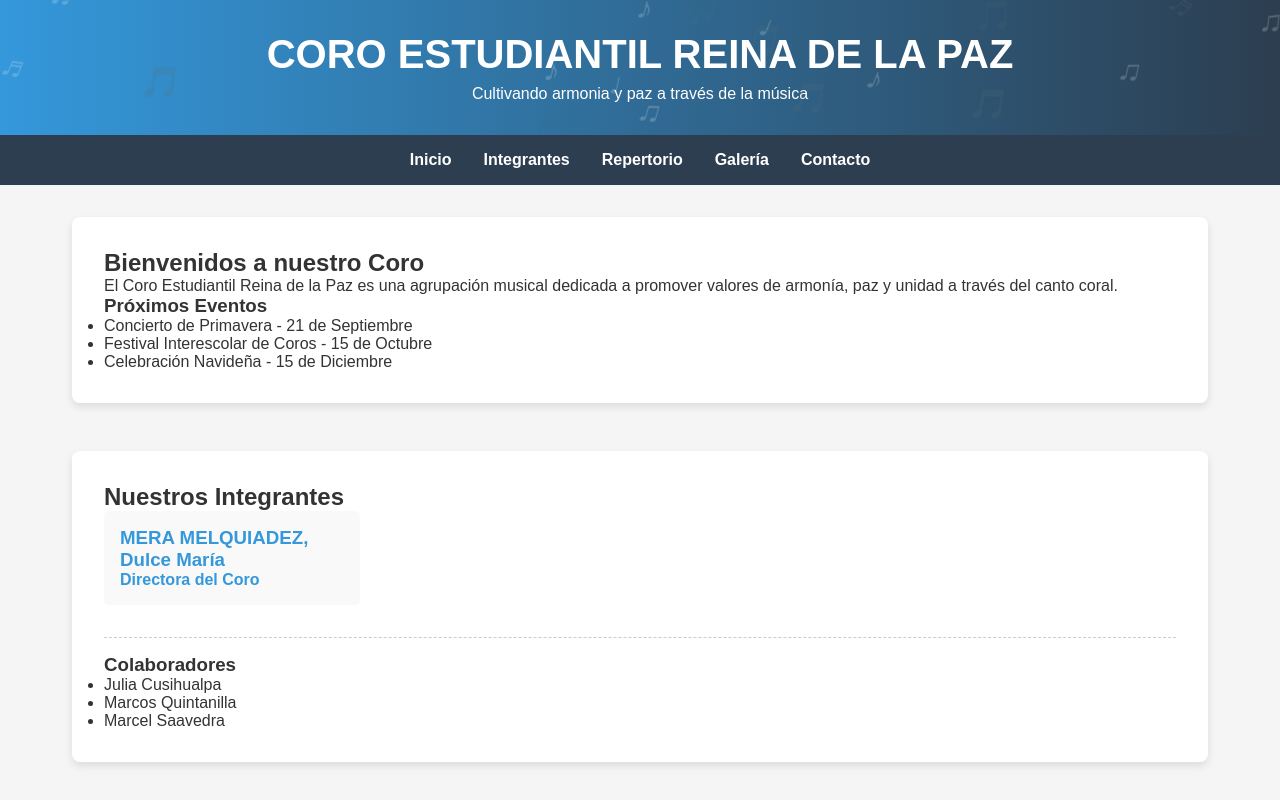
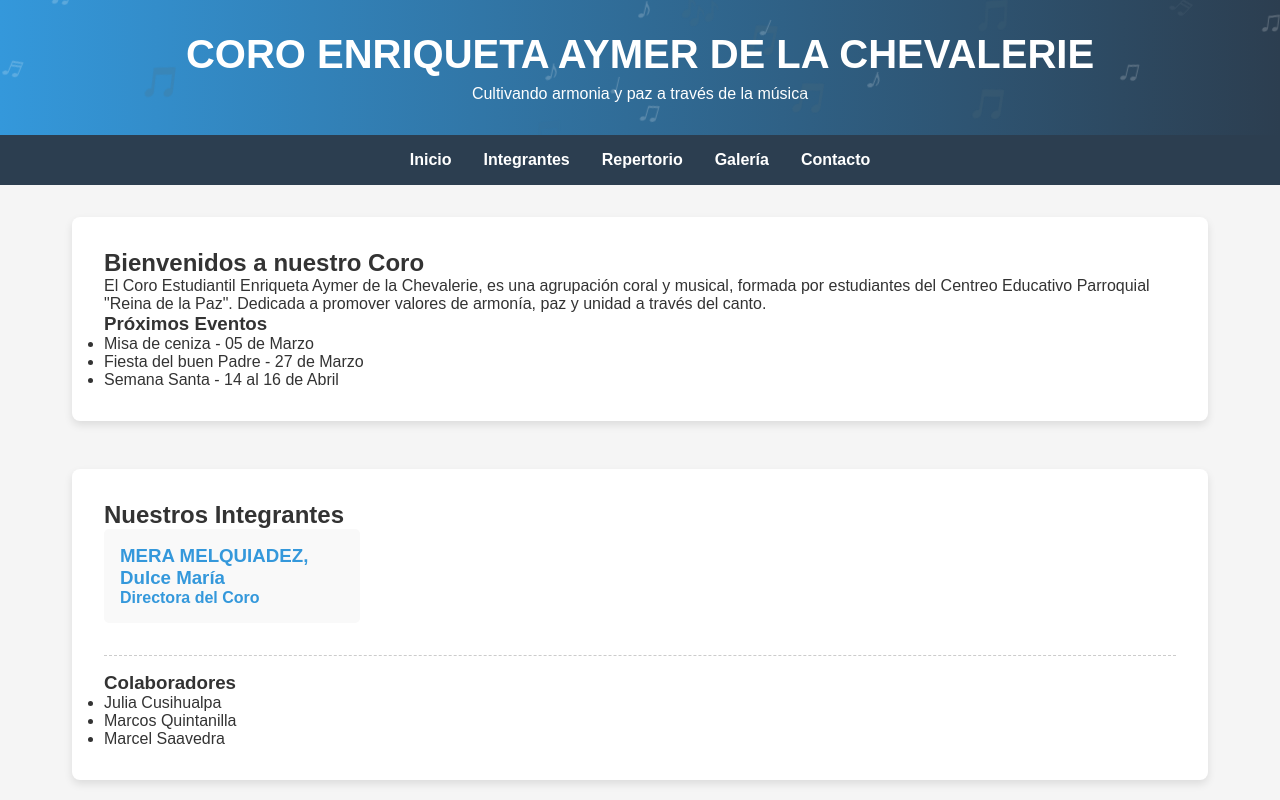
Before and after one commit to CRDLP/cororeinadlp, a plain HTML site: page index.html in a window 1280 px wide. Shown: the top 800 px of the page. Drawn offline with Linux system fonts and the light colour scheme.

Commit message:
Update index.html

```diff
--- a/index.html
+++ b/index.html
@@ -9,7 +9,7 @@
 <body>
     <header>
         <div class="music-notes" id="musicNotes"></div>
-        <h1>CORO ESTUDIANTIL REINA DE LA PAZ</h1>
+        <h1>CORO ENRIQUETA AYMER DE LA CHEVALERIE</h1>
         <p>Cultivando armonia y paz a través de la música</p>
     </header>
 
@@ -26,14 +26,15 @@
     <div class="container">
         <section id="inicio">
             <h2>Bienvenidos a nuestro Coro</h2>
-            <p>El Coro Estudiantil Reina de la Paz es una agrupación musical dedicada a promover valores de armonía, paz y unidad a través del canto coral.</p>
+            <p>El Coro Estudiantil Enriqueta Aymer de la Chevalerie, es una agrupación coral y musical, formada por estudiantes del Centreo Educativo Parroquial "Reina de la Paz".
+                Dedicada a promover valores de armonía, paz y unidad a través del canto.</p>
 
             <div id="proximos-eventos">
                 <h3>Próximos Eventos</h3>
                 <ul>
-                    <li>Concierto de Primavera - 21 de Septiembre</li>
-                    <li>Festival Interescolar de Coros - 15 de Octubre</li>
-                    <li>Celebración Navideña - 15 de Diciembre</li>
+                    <li>Misa de ceniza - 05 de Marzo</li>
+                    <li>Fiesta del buen Padre - 27 de Marzo</li>
+                    <li>Semana Santa - 14 al 16 de Abril</li>
                 </ul>
             </div>
         </section>
```
